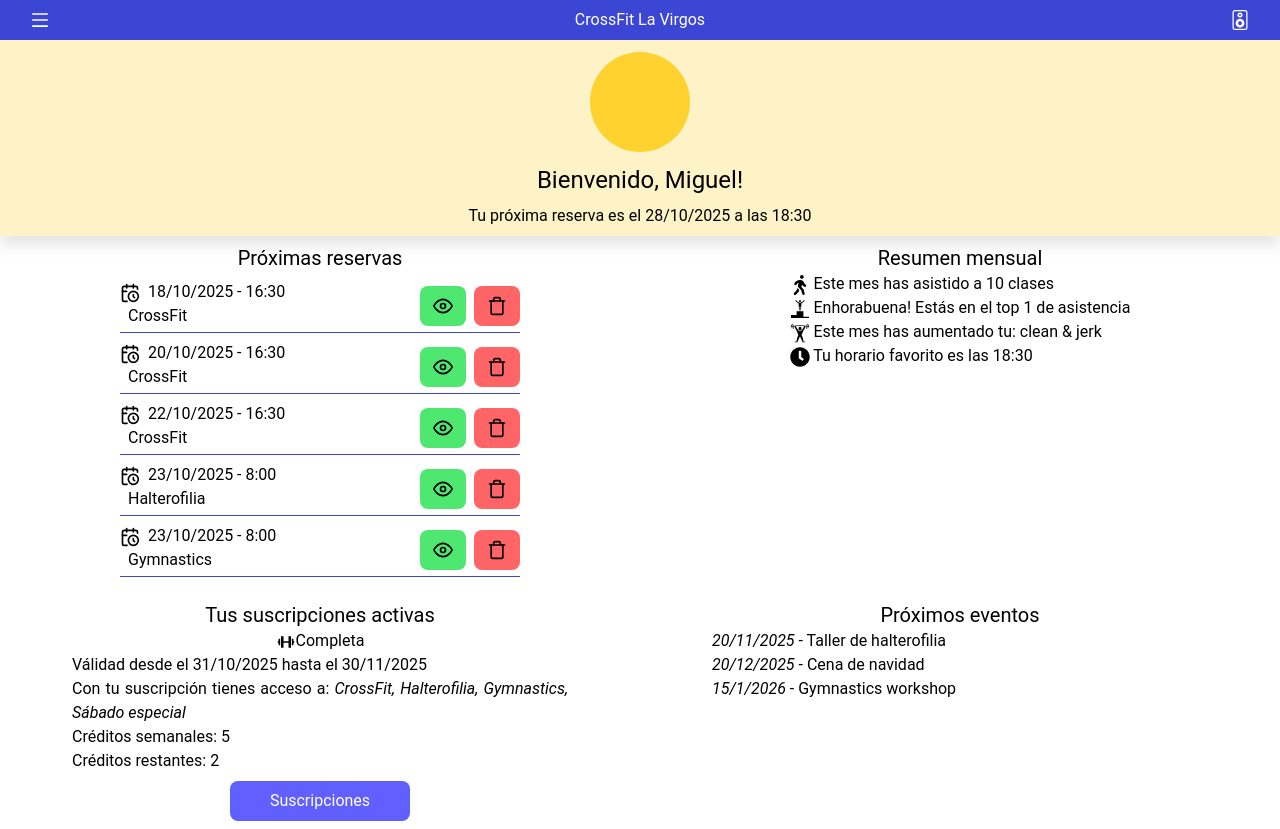
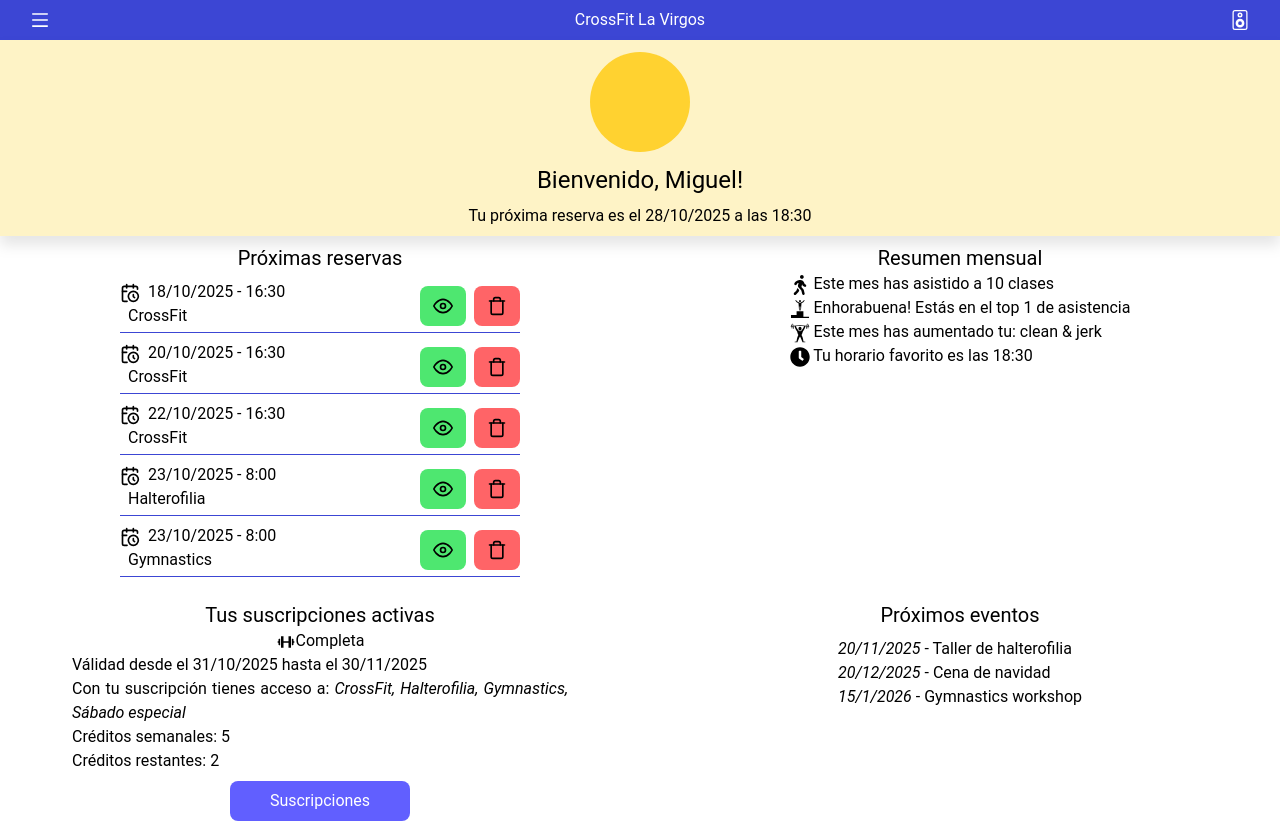
Before and after one commit to cperefer/boxUp_frontend, a React (Vite) app: page / in a window 1280 px wide. Built offline with nearby package versions, Linux system fonts and the light colour scheme.

Commit message:
feat: modified UpcomingEvents component

```diff
--- a/src/dashboard/UpcomingEvents.tsx
+++ b/src/dashboard/UpcomingEvents.tsx
@@ -6,13 +6,19 @@ export const UpcomingEvents = () => {
   const events = UpcomingEventsMock;
   return (
     <section className="flex flex-col items-center py-2 w-full md:w-2/5">
-      <p className="text-xl">Próximos eventos</p>
-      <div className="w-full px-2">
+      <p className="text-xl pb-2">Próximos eventos</p>
+      <div className="px-2">
         {
           events.length ?
-            events.map(({ id, name, date }) => (
-              <p key={id}><span className="italic">{useParseDate(date)}</span> - {name}</p>
-            )) :
+            <ul>
+              {
+                events.map(({ id, name, date }) => (
+                  <li key={id}><span className="italic">
+                    {useParseDate(date)}</span> - {name}
+                  </li>
+                ))
+              }
+            </ul> :
             <p className="italic">No hay eventos próximamente</p>
         }
       </div>
```
